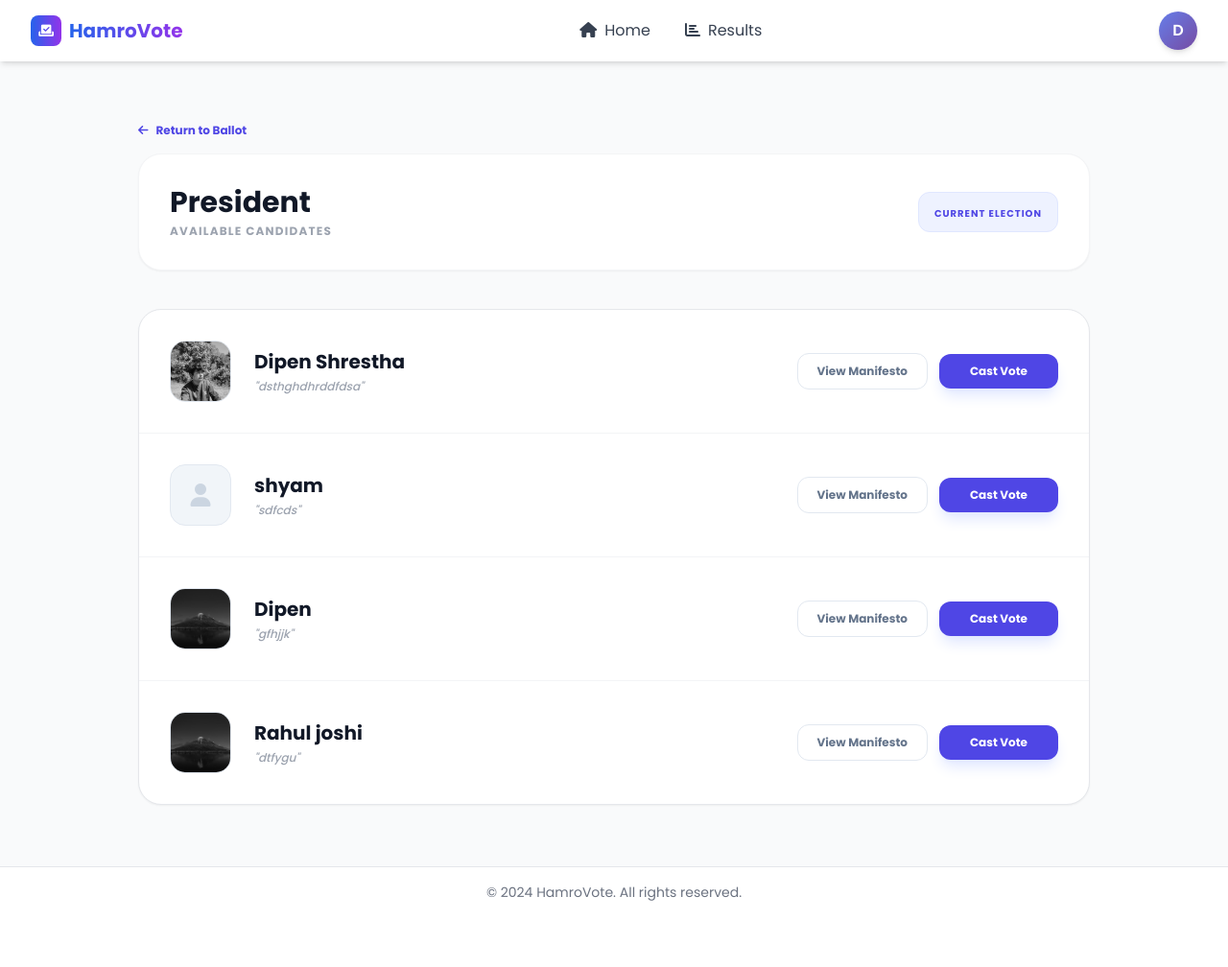
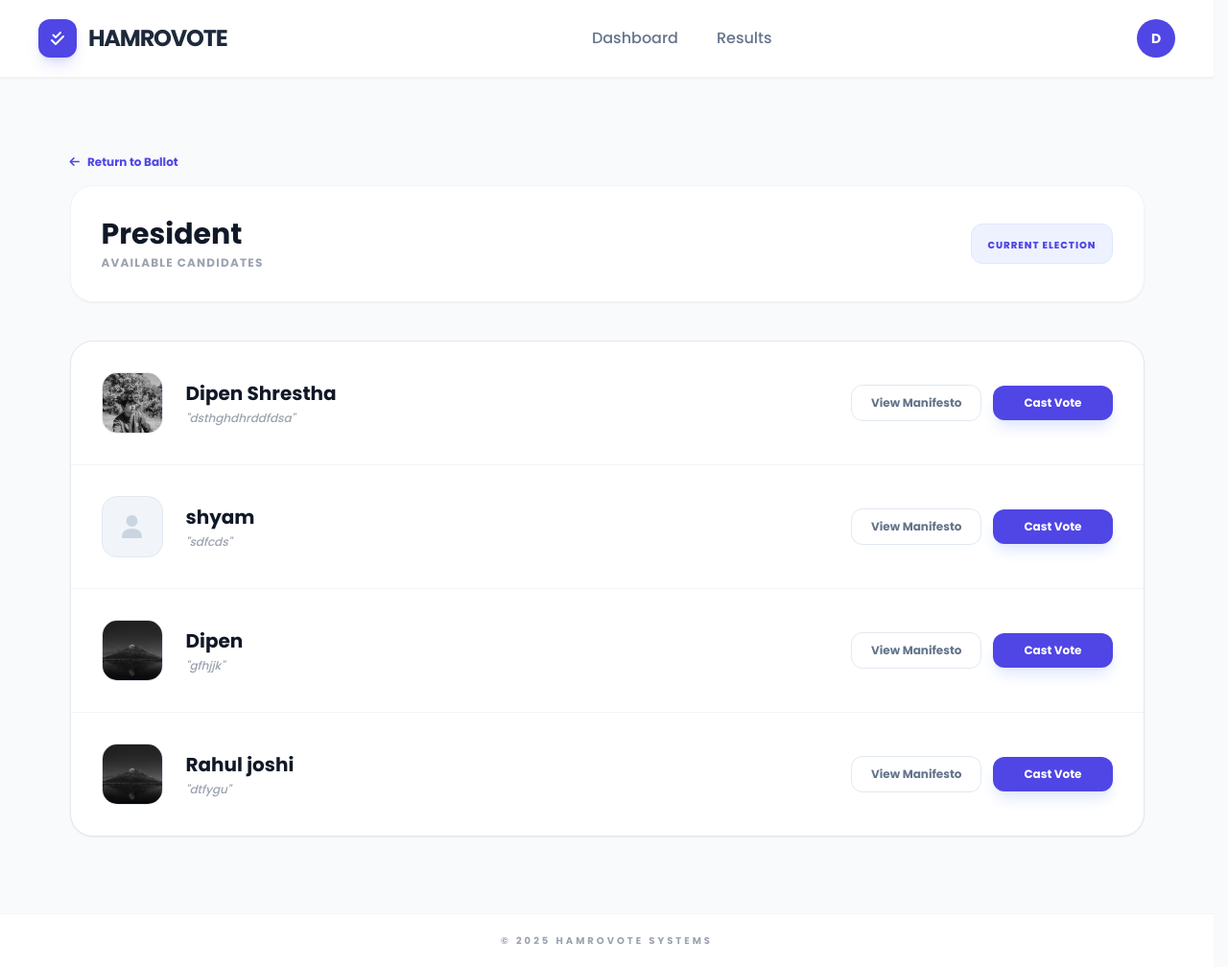
Before and after one commit to shresthadipen/HamroVote, a Django app: page /candidates/2/ in a window 1280 px wide. Shown: the whole page at 96% size. Before the commit the page ends 939 px from the top, so only its background shows below. Run offline with Django 5.2, Linux system fonts and the light colour scheme; a user stored in the database is signed in; data comes from the database, SQL or seed files in the repository; both versions use the stored data as it was after the commit; some libraries are stand-ins or nearby versions.

Commit message:
Designrd improvised

```diff
--- a/accounts/templates/change_password.html
+++ b/accounts/templates/change_password.html
@@ -5,7 +5,7 @@
 {% block content %}
 <div class="max-w-md mx-auto py-20">
     <div class="bg-white rounded-3xl border border-gray-100 shadow-xl p-10">
-        <h1 class="text-2xl font-black text-gray-900 mb-2">Secure Update</h1>
+        <h1 class="text-2xl font-bold text-gray-900 mb-2">Secure Update</h1>
         <p class="text-gray-400 text-sm mb-8">Ensure your account stays protected.</p>
 
         <form method="POST" class="space-y-6">
--- a/accounts/templates/edit_profile.html
+++ b/accounts/templates/edit_profile.html
@@ -10,7 +10,7 @@
                 <i class="fas fa-user-edit text-xl"></i>
             </div>
             <div>
-                <h1 class="text-2xl font-black text-gray-900">Edit Profile</h1>
+                <h1 class="text-2xl font-bold text-gray-900">Edit Profile</h1>
                 <p class="text-gray-400 text-xs uppercase tracking-widest font-bold">Update your personal details</p>
             </div>
         </div>
--- a/accounts/templates/login.html
+++ b/accounts/templates/login.html
@@ -26,7 +26,7 @@
                 <i class="fas fa-check-double text-white text-xl"></i>
             </div>
             <div class="text-center mb-10">
-            <h1 class="text-3xl font-black text-gray-900 tracking-tight">Welcome Back</h1>
+            <h1 class="text-3xl font-bold text-gray-900 tracking-tight">Welcome Back</h1>
             <p class="text-gray-400 text-xs font-bold uppercase tracking-widest mt-2">Secure Voting Portal Access</p>
         </div>
 
--- a/dashboard/urls.py
+++ b/dashboard/urls.py
@@ -21,5 +21,6 @@ urlpatterns = [
 path('elections/edit/<int:pk>/', views.edit_election, name='edit_election'),
 path('ajax/get-positions/', views.get_positions_ajax, name='get_positions_ajax'),
  path('election-results/', views.election_results, name='admin_results'),
+ path('elections/delete/<int:pk>/', views.delete_election, name='delete_election'),
 
 ]+ static(settings.MEDIA_URL, document_root=settings.MEDIA_ROOT)
--- a/voter/templates/voter/ballot.html
+++ b/voter/templates/voter/ballot.html
@@ -1,7 +1,7 @@
 {% extends 'voter/base.html' %}
 
 {% block content %}
-<div class="max-w-5xl mx-auto py-10 px-4">
+<div class="max-w-6xl mx-auto py-10 px-4">
     <!-- Header: Election Info -->
     <div class="mb-10">
         <a href="{% url 'voter:voter_dashboard' %}" class="text-blue-600 hover:text-blue-800 text-sm font-bold flex items-center mb-4 transition">
@@ -11,7 +11,7 @@
         <div class="flex flex-col md:flex-row md:items-center justify-between gap-6 bg-white p-8 rounded-3xl border border-gray-100 shadow-sm">
             <div>
                 <span class="text-[10px] font-black uppercase tracking-[0.2em] text-blue-500">Official Ballot</span>
-                <h1 class="text-3xl font-black text-gray-900 mt-1">{{ election.title }}</h1>
+                <h1 class="text-3xl font-bold text-gray-900 mt-1">{{ election.title }}</h1>
                 <p class="text-gray-500 text-sm mt-2 max-w-xl">{{ election.description }}</p>
             </div>
             <div class="text-center md:text-right">
--- a/voter/templates/voter/base.html
+++ b/voter/templates/voter/base.html
@@ -1,4 +1,3 @@
-<!-- voter/templates/voter/base.html -->
 {% load static %}
 <!DOCTYPE html>
 <html lang="en">
@@ -7,175 +6,117 @@
     <meta name="viewport" content="width=device-width, initial-scale=1.0">
     <title>{% block title %}HamroVote{% endblock %}</title>
 
-    <!-- Tailwind CSS -->
     <script src="https://cdn.tailwindcss.com"></script>
-
-    <!-- Font Awesome -->
     <link rel="stylesheet" href="https://cdnjs.cloudflare.com/ajax/libs/font-awesome/6.4.0/css/all.min.css">
-
-    <!-- Google Fonts -->
-    <link href="https://fonts.googleapis.com/css2?family=Poppins:wght@300;400;500;600;700&display=swap" rel="stylesheet">
+    <link href="https://fonts.googleapis.com/css2?family=Poppins:wght@300;400;500;600;700;800&display=swap" rel="stylesheet">
 
     <style>
-        * {
-            font-family: 'Poppins', sans-serif;
+        * { font-family: 'Poppins', sans-serif; }
+
+        /* FIX 1: Prevent horizontal jump when scrollbar appears */
+        html {
+            scrollbar-gutter: stable;
         }
+
         .nav-link {
             position: relative;
             transition: all 0.3s ease;
+            color: #64748b;
+            font-weight: 500;
         }
-        .nav-link:hover {
-            color: #3b82f6;
-        }
-        .nav-link.active {
-            color: #3b82f6;
-            font-weight: 600;
-        }
+        .nav-link:hover, .nav-link.active { color: #4f46e5; }
         .nav-link.active::after {
             content: '';
             position: absolute;
             bottom: -4px;
-            left: 0;
-            right: 0;
-            height: 2px;
-            background: #3b82f6;
-            border-radius: 2px;
+            left: 50%;
+            transform: translateX(-50%);
+            width: 4px; height: 4px;
+            background-color: #4f46e5;
+            border-radius: 50%;
         }
-        .profile-icon {
-            background: linear-gradient(135deg, #667eea 0%, #764ba2 100%);
-            box-shadow: 0 4px 6px -1px rgba(0, 0, 0, 0.1), 0 2px 4px -1px rgba(0, 0, 0, 0.06);
-            transition: all 0.3s ease;
-            cursor: pointer;
-        }
-        .profile-icon:hover {
-            transform: scale(1.05);
-            box-shadow: 0 10px 15px -3px rgba(0, 0, 0, 0.1), 0 4px 6px -2px rgba(0, 0, 0, 0.05);
-        }
-        .dropdown-menu {
-            animation: fadeIn 0.2s ease-out;
-        }
+
+        .profile-icon { background-color: #4f46e5; transition: all 0.3s ease; cursor: pointer; }
+        .profile-icon:hover { background-color: #4338ca; transform: scale(1.05); }
+
+        .dropdown-menu { animation: fadeIn 0.2s ease-out; }
         @keyframes fadeIn {
-            from {
-                opacity: 0;
-                transform: translateY(-10px);
-            }
-            to {
-                opacity: 1;
-                transform: translateY(0);
-            }
+            from { opacity: 0; transform: translateY(-10px); }
+            to { opacity: 1; transform: translateY(0); }
         }
     </style>
 </head>
-<body class="bg-gray-50 min-h-screen flex flex-col">
-    <!-- Top Navigation Bar -->
-    <nav class="bg-white shadow-md sticky top-0 z-50">
-        <div class="max-w-7xl mx-auto px-4 sm:px-6 lg:px-8">
-            <div class="flex justify-between items-center h-16">
+<body class="bg-slate-50 min-h-screen flex flex-col">
+
+    <nav class="bg-white shadow-sm sticky top-0 z-50 border-b border-gray-100">
+        <!-- FIX 2: Fixed width for Navbar Container -->
+        <div class="max-w-7xl mx-auto px-6 lg:px-10">
+            <div class="flex justify-between items-center h-20">
+
                 <!-- Logo -->
-                <a href="{% url 'voter:voter_dashboard' %}" class="flex items-center space-x-2">
-                    <div class="w-8 h-8 bg-gradient-to-r from-blue-600 to-purple-600 rounded-lg flex items-center justify-center">
-                        <i class="fas fa-vote-yea text-white text-sm"></i>
+                <a href="{% url 'voter:voter_dashboard' %}" class="flex items-center gap-3">
+                    <div class="w-10 h-10 bg-indigo-600 rounded-xl flex items-center justify-center shadow-lg shadow-indigo-500/20">
+                        <i class="fas fa-check-double text-white"></i>
                     </div>
-                    <span class="text-xl font-bold bg-gradient-to-r from-blue-600 to-purple-600 bg-clip-text text-transparent">HamroVote</span>
+                    <span class="text-2xl font-bold tracking-tighter text-slate-800 uppercase">HamroVote</span>
                 </a>
 
-                <!-- Navigation Links -->
-                <div class="hidden md:flex items-center space-x-1">
-                    <a href="{% url 'voter:voter_dashboard' %}"
-                       class="nav-link px-4 py-2 text-gray-700 {% if request.resolver_match.url_name == 'voter_dashboard' %}active{% endif %}">
-                        <i class="fas fa-home mr-2"></i>Home
-                    </a>
-                    <a href="{% url 'voter:results' %}"
-                       class="nav-link px-4 py-2 text-gray-700 {% if request.resolver_match.url_name == 'results' %}active{% endif %}">
-                        <i class="fas fa-chart-bar mr-2"></i>Results
-                    </a>
+                <!-- Nav Links -->
+                <div class="hidden md:flex items-center gap-10">
+                    <a href="{% url 'voter:voter_dashboard' %}" class="nav-link {% if request.resolver_match.url_name == 'voter_dashboard' %}active{% endif %}">Dashboard</a>
+                    <a href="{% url 'voter:results' %}" class="nav-link {% if request.resolver_match.url_name == 'results' %}active{% endif %}">Results</a>
                 </div>
 
-                <!-- User Menu -->
+                <!-- User Dropdown -->
                 <div class="relative">
-                    <button onclick="toggleDropdown()" class="profile-icon w-10 h-10 rounded-full flex items-center justify-center text-white font-semibold focus:outline-none">
+                    <button onclick="toggleDropdown()" id="profile-btn" class="profile-icon w-10 h-10 rounded-full flex items-center justify-center text-white font-bold text-sm focus:outline-none">
                         {{ user.first_name|default:user.username|first|upper }}
                     </button>
-
-                    <!-- Dropdown Menu -->
-                    <div id="profile-dropdown" class="dropdown-menu hidden absolute right-0 mt-3 w-64 bg-white rounded-xl shadow-2xl py-2 border z-50">
-                        <!-- User Info -->
-                        <div class="px-4 py-3 border-b bg-gradient-to-r from-blue-50 to-purple-50">
-                            <p class="font-semibold text-gray-800">{{ user.first_name|default:user.username }} {{ user.last_name }}</p>
-                            <p class="text-xs text-gray-500 mt-1">{{ user.email }}</p>
+                    <div id="profile-dropdown" class="dropdown-menu hidden absolute right-0 mt-3 w-64 bg-white rounded-2xl shadow-2xl py-2 border border-gray-100 z-50">
+                        <div class="px-5 py-4 border-b border-gray-50">
+                            <p class="font-bold text-gray-800 truncate">{{ user.get_full_name|default:user.username }}</p>
+                            <p class="text-[10px] text-indigo-500 mt-1 uppercase font-bold tracking-widest">{{ user.username }}</p>
                         </div>
-
-                        <!-- Menu Items -->
-                        <div class="py-2">
-                            <a href="{% url 'accounts:profile' %}" class="flex items-center px-4 py-3 text-gray-700 hover:bg-blue-50 hover:text-blue-600 transition">
-        <i class="fas fa-user-circle w-6 text-blue-500 text-lg"></i>
-        <span class="flex-1">My Profile</span>
-    </a>
-                             <a href="{% url 'accounts:edit_profile' %}" class="flex items-center px-4 py-3 text-gray-700 hover:bg-blue-50 hover:text-blue-600 transition">
-        <i class="fas fa-pen w-6 text-green-500 text-lg"></i>
-        <span class="flex-1">Edit Profile</span>
-    </a>
-                           <a href="{% url 'accounts:change_password' %}" class="flex items-center px-4 py-3 text-gray-700 hover:bg-blue-50 hover:text-blue-600 transition">
-        <i class="fas fa-lock w-6 text-purple-500 text-lg"></i>
-        <span class="flex-1">Change Password</span>
-    </a>
+                        <div class="p-2 space-y-1">
+                            <a href="{% url 'accounts:profile' %}" class="flex items-center gap-3 px-4 py-2.5 text-sm text-gray-600 hover:bg-indigo-50 hover:text-indigo-600 rounded-xl transition"><i class="far fa-user-circle"></i> My Profile</a>
+                            <a href="{% url 'accounts:edit_profile' %}" class="flex items-center gap-3 px-4 py-2.5 text-sm text-gray-600 hover:bg-indigo-50 hover:text-indigo-600 rounded-xl transition"><i class="far fa-edit"></i> Edit Profile</a>
+                            <a href="{% url 'accounts:change_password' %}" class="flex items-center gap-3 px-4 py-2.5 text-sm text-gray-600 hover:bg-indigo-50 hover:text-indigo-600 rounded-xl transition"><i class="fas fa-lock"></i> Change Password</a>
                         </div>
-
-
-                        <div class="border-t my-2"></div>
-
-                        <a href="{% url 'accounts:logout' %}" class="flex items-center px-4 py-3 text-red-600 hover:bg-red-50 transition">
-                            <i class="fas fa-sign-out-alt w-6 text-red-500 text-lg"></i>
-                            <span class="flex-1">Logout</span>
-                        </a>
+                        <div class="border-t border-gray-50 my-1 mx-4"></div>
+                        <div class="p-2">
+                            <a href="{% url 'accounts:logout' %}" class="flex items-center gap-3 px-4 py-2.5 text-sm text-red-500 font-bold hover:bg-red-50 rounded-xl transition"><i class="fas fa-power-off"></i> Logout</a>
+                        </div>
                     </div>
                 </div>
             </div>
         </div>
     </nav>
 
-    <!-- Main Content -->
-    <main class="flex-grow">
-        <!-- Messages -->
+    <!-- FIX 3: Unified Content Container -->
+    <main class="flex-grow w-full max-w-7xl mx-auto px-6 lg:px-10 py-10">
         {% if messages %}
-        <div class="max-w-7xl mx-auto px-4 sm:px-6 lg:px-8 py-4">
             {% for message in messages %}
-            <div class="p-4 rounded-lg mb-3
-                {% if message.tags == 'success' %}bg-green-50 border-l-4 border-green-500 text-green-700
-                {% elif message.tags == 'error' %}bg-red-50 border-l-4 border-red-500 text-red-700
-                {% elif message.tags == 'warning' %}bg-yellow-50 border-l-4 border-yellow-500 text-yellow-700
-                {% else %}bg-blue-50 border-l-4 border-blue-500 text-blue-700{% endif %}">
+            <div class="mb-6 p-4 rounded-xl text-sm font-semibold border {% if message.tags == 'success' %}bg-emerald-50 border-emerald-100 text-emerald-700{% else %}bg-rose-50 border-rose-100 text-rose-700{% endif %}">
                 {{ message }}
             </div>
             {% endfor %}
-        </div>
         {% endif %}
 
-        <div class="max-w-7xl mx-auto px-4 sm:px-6 lg:px-8 py-6">
-            {% block content %}{% endblock %}
-        </div>
+        {% block content %}{% endblock %}
     </main>
 
-    <footer class="bg-white border-t mt-auto py-4">
-        <div class="max-w-7xl mx-auto px-4 sm:px-6 lg:px-8 text-center text-sm text-gray-500">
-            © 2024 HamroVote. All rights reserved.
-        </div>
+    <footer class="bg-white border-t border-gray-100 py-5 text-center">
+        <p class="text-[10px] font-bold text-gray-400 uppercase tracking-[0.3em]">© 2025 HamroVote Systems</p>
     </footer>
 
     <script>
-        function toggleDropdown() {
-            const dropdown = document.getElementById('profile-dropdown');
-            dropdown.classList.toggle('hidden');
+        function toggleDropdown() { document.getElementById('profile-dropdown').classList.toggle('hidden'); }
+        window.onclick = function(event) {
+            if (!event.target.closest('#profile-btn')) {
+                const dropdown = document.getElementById('profile-dropdown');
+                if (dropdown && !dropdown.classList.contains('hidden')) { dropdown.classList.add('hidden'); }
+            }
         }
-
-        document.addEventListener('click', function(event) {
-            const dropdown = document.getElementById('profile-dropdown');
-            const button = event.target.closest('.profile-icon');
-
-            if (!button && dropdown && !dropdown.classList.contains('hidden')) {
-                dropdown.classList.add('hidden');
-            }
-        });
     </script>
 </body>
 </html>
--- a/voter/templates/voter/candidate_detail.html
+++ b/voter/templates/voter/candidate_detail.html
@@ -3,7 +3,7 @@
 {% block title %}{{ candidate.name }} - Profile{% endblock %}
 
 {% block content %}
-<div class="max-w-4xl mx-auto py-12 px-4">
+<div class="max-w-6xl mx-auto py-10 px-4">
 
     <!-- Navigation / Breadcrumbs -->
     <div class="mb-8">
--- a/voter/templates/voter/candidates.html
+++ b/voter/templates/voter/candidates.html
@@ -3,7 +3,7 @@
 {% block title %}{{ position.title }} Candidates - HamroVote{% endblock %}
 
 {% block content %}
-<div class="max-w-5xl mx-auto py-10 px-4">
+<div class="max-w-6xl mx-auto py-10 px-4">
 
     <!-- Header -->
     <div class="mb-10">
@@ -13,7 +13,7 @@
 
         <div class="bg-white p-8 rounded-3xl border border-gray-100 shadow-sm flex flex-col md:flex-row justify-between items-center gap-4">
             <div>
-                <h1 class="text-3xl font-black text-gray-900">{{ position.title }}</h1>
+                <h1 class="text-3xl font-bold text-gray-900">{{ position.title }}</h1>
                 <p class="text-gray-400 text-xs font-bold uppercase tracking-widest mt-1">Available Candidates</p>
             </div>
             <div class="bg-indigo-50 px-4 py-2 rounded-xl border border-indigo-100">
--- a/voter/templates/voter/dashboard.html
+++ b/voter/templates/voter/dashboard.html
@@ -4,7 +4,7 @@
 <div class="max-w-6xl mx-auto py-10 px-4">
 
     <div class="mb-12">
-        <h1 class="text-3xl font-black text-gray-900 tracking-tight">Election Portal</h1>
+        <h1 class="text-3xl font-bold text-gray-900">Election Portal</h1>
         <p class="text-gray-500 mt-1">Welcome, {{ user.first_name|default:user.username }}.</p>
     </div>
 
--- a/voter/templates/voter/results.html
+++ b/voter/templates/voter/results.html
@@ -1,7 +1,7 @@
 {% extends 'voter/base.html' %}
 
 {% block content %}
-<div class="max-w-5xl mx-auto py-10 px-4">
+<div class="max-w-6xl mx-auto py-10 px-4">
 
     <div class="mb-12">
         <h1 class="text-3xl font-bold text-gray-900">Election Results</h1>
```
Also changed, not shown: accounts/templates/profile.html (+9 -8 lines), dashboard/templates/dashboard/base.html (+17 -8 lines), dashboard/templates/manage_elections.html (+32 -8 lines), dashboard/views.py (+28 -7 lines), voter/templates/landing.html (+10 -8 lines), db.sqlite3.
